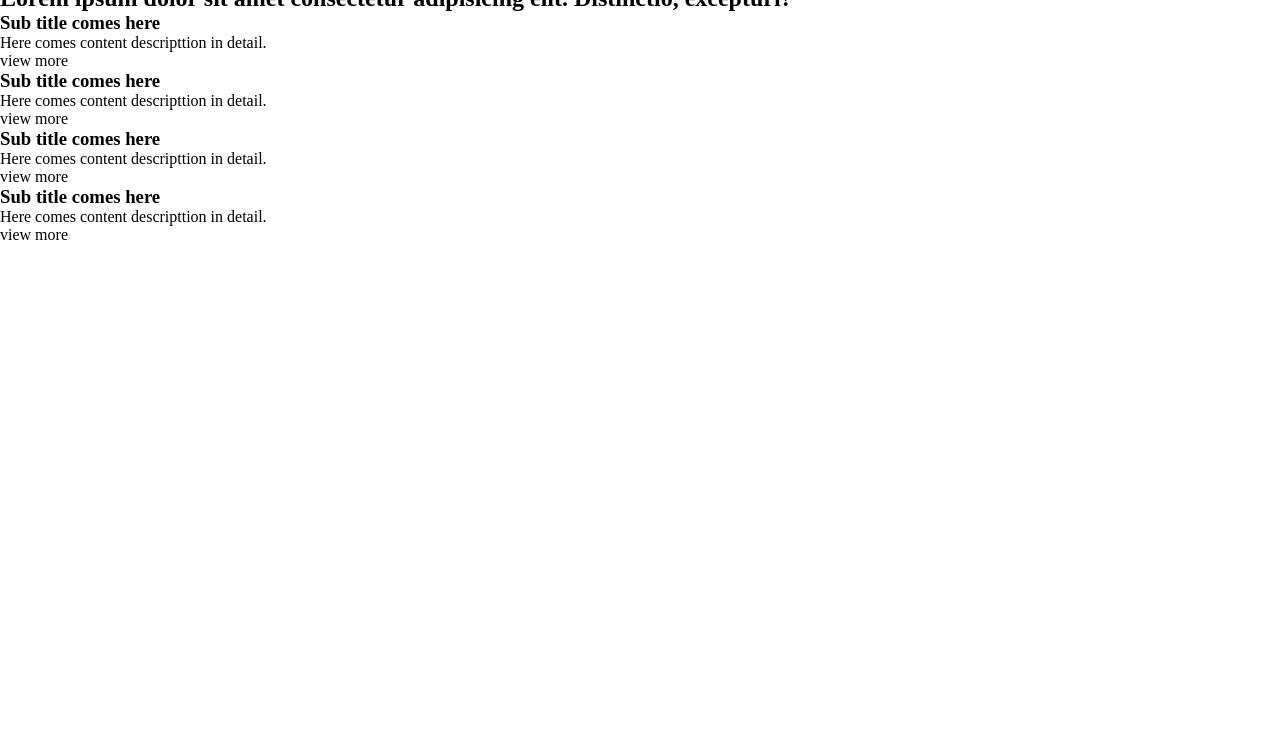
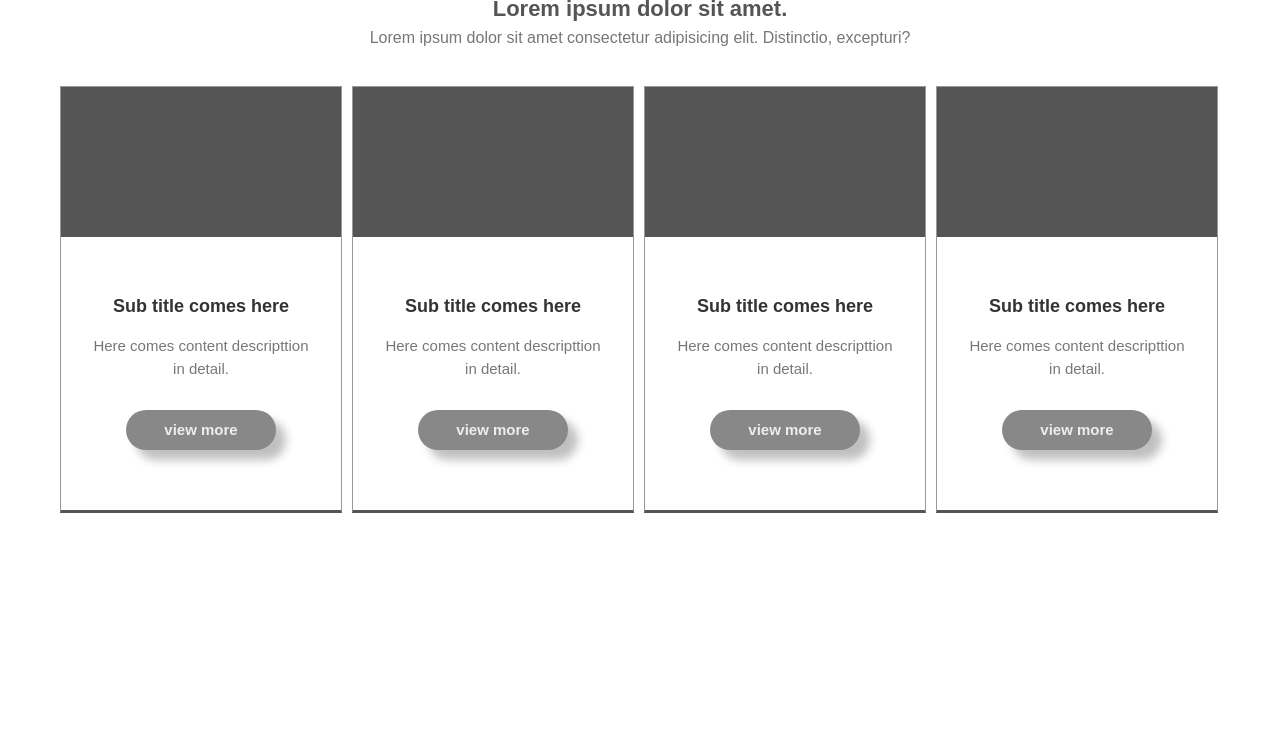
Before and after one commit to sunysty/DicordLab, a plain HTML site: page work6-box5/index.html in a window 1280 px wide. Shown: the part 52-800 px from the top of the page. Drawn offline with Linux system fonts and the light colour scheme; files that its build step writes are made by us from their sources.

Commit message:
work5-수업

```diff
--- a/work6-box5/index.html
+++ b/work6-box5/index.html
@@ -8,35 +8,46 @@
     <link rel="stylesheet" href="style.css">
 </head>
 <body>
+    <section id="box5">
         <div class="inner">
             <h1>Lorem ipsum dolor sit amet.</h1>
-        <h2>Lorem ipsum dolor sit amet consectetur adipisicing elit. Distinctio, excepturi?</h2>
-        <div class="section-wrap">
-            <section>
+            <p>Lorem ipsum dolor sit amet consectetur adipisicing elit. Distinctio, excepturi?</p>
+            <div class="wrap">
+                <article>
                     <div class="pic"></div>
-                <h3>Sub title comes here</h3>
+                    <div class="txt-box">
+                        <h2>Sub title comes here</h2>
                         <p>Here comes content descripttion in detail.</p>
-                <div class="btn">view more</div>
-            </section>
-            <section>
+                        <a href="#">view more</a>
+                    </div>
+                </article>
+
+                <article>
                     <div class="pic"></div>
-                <h3>Sub title comes here</h3>
+                    <div class="txt-box">
+                        <h2>Sub title comes here</h2>
                         <p>Here comes content descripttion in detail.</p>
-                <div class="btn">view more</div>
-            </section>
-            <section>
+                        <a href="#">view more</a>
+                    </div>
+                </article>
+                <article>
                     <div class="pic"></div>
-                <h3>Sub title comes here</h3>
+                    <div class="txt-box">
+                        <h2>Sub title comes here</h2>
                         <p>Here comes content descripttion in detail.</p>
-                <div class="btn">view more</div>
-            </section>
-            <section>
+                        <a href="#">view more</a>
+                    </div>
+                </article>
+                <article>
                     <div class="pic"></div>
-                <h3>Sub title comes here</h3>
+                    <div class="txt-box">
+                        <h2>Sub title comes here</h2>
                         <p>Here comes content descripttion in detail.</p>
-                <div class="btn">view more</div>
-            </section>
+                        <a href="#">view more</a>
+                    </div>
+                </article>
             </div>
         </div>
+    </section>
 </body>
 </html>
--- /dev/null
+++ b/work6-box5/style.css
@@ -0,0 +1,55 @@
+/* reset */
+*{margin:0; padding:0;}
+ol,ul,li{list-style: none;}
+a{text-decoration: none; outline-style: none;}
+
+/* 전체 layout */
+#box5{
+    width:100%; padding: 50px 0;
+}
+#box5 .inner{
+    width:1180px; margin:0 auto;
+}
+#box5 .inner h1{
+    font: bold 22px/1.0 'arial'; color:#555; text-align: center;
+    margin-bottom: 10px;
+}
+#box5 .inner p{
+    font: normal 16px/1.0 'arial'; color:#777; text-align: center;
+    margin-bottom: 40px;
+}
+
+#box5 .inner .wrap{
+    width:100%;
+}
+#box5 .inner .wrap::after{
+    content:''; display: block; clear: both;
+}
+#box5 .inner .wrap article{
+    width:280px; border:solid #999 1px; border-bottom:solid #555 3px;
+    float:left; margin-left:10px;
+}
+
+/* article */
+#box5 .inner .wrap article .pic{
+    width:100%; height:150px; background:#555;
+    margin-bottom:20px;
+}
+#box5 .inner .wrap article .txt-box{
+    width:100%; padding:40px 30px; box-sizing: border-box;
+}
+#box5 .inner .wrap article .txt-box h2{
+    font: bold 18px/1.0 'arial'; color:#333; text-align: center;
+    margin-bottom:20px;
+}
+#box5 .inner .wrap article .txt-box p{
+    font: normal 15px/1.5 'arial'; color:#777; text-align:center;
+    margin-bottom:30px;
+}
+#box5 .inner .wrap article .txt-box a{
+    display:block; width:150px; height:40px; padding-top:12px; box-sizing: border-box;
+    border-radius: 30px; background: #888;  box-shadow: 10px 10px 10px rgba(0,0,0,.25);
+    font: bold 15px/1.0 'arial'; color:#eee;
+    text-align: center; margin:0 auto;
+    margin-bottom:20px;
+}
```
Lines whose indentation alone changed are shown as unchanged.
